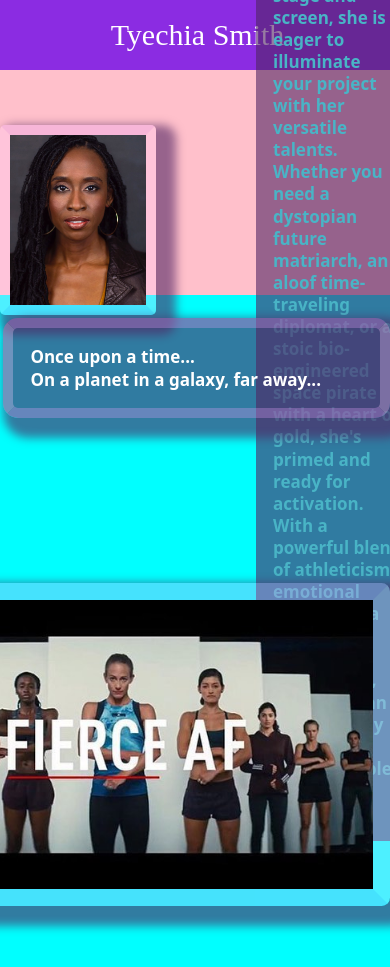
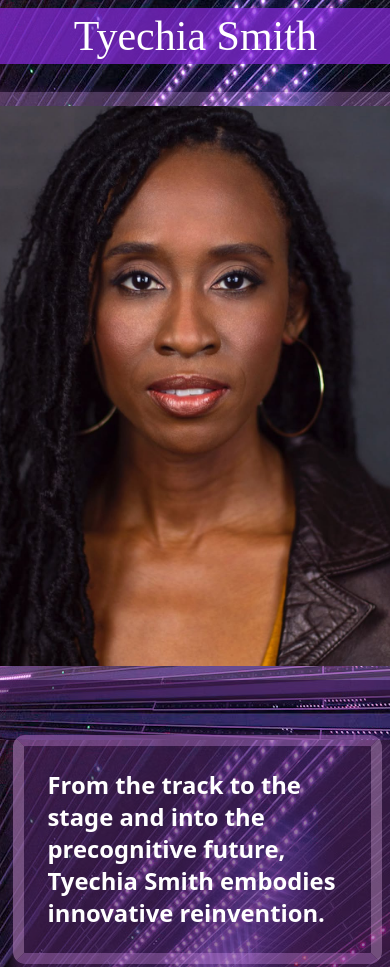
Before and after one commit to NikoLewis/actor-portfolio, a plain HTML site: page index.html in a window 390 px wide. Shown: the top 967 px of the page. Drawn offline with Linux system fonts and the light colour scheme; a web font is replaced by a local one.

Commit message:
refactored css file

```diff
--- a/index.html
+++ b/index.html
@@ -39,15 +39,15 @@
 
             <article id="bio">
 
-                <h4>Once upon a time...<br>On a planet in a galaxy, far away...</h4>
+                <h4 class="the-story-begins">Once upon a time...<br>On a planet in a galaxy, far away...</h4>
                     <section class="image-bio-pairings reverse">
-                        <img src="images/Tyechia-modeling-adias.jpg">
+                        <img id="adias-model" src="images/Tyechia-modeling-adias.jpg">
                         <p class="paragraph 1">
                             Transitioning from a celebrated track and field career—including induction into her college's Hall of Fame and modeling in Adias' Campaigns—to the captivating world of acting. From Jersey City to Atlanta, her journey has been marked by a relentless pursuit of artistic expression.
                         </p>
                     </section>
                     <section class="image-bio-pairings">
-                        <img src="images/Tyechia-joy.jpg">
+                        <img class="vertical-images" src="images/Tyechia-joy.jpg">
                         <p class="paragraph 2">
                             Driven by a deep desire to explore the human experience, Tyechia immersed herself in the rigorous two-and-a-half-year program at the prestigious William Esper Studio in New York City. She mastered the Meisner technique, honing her ability to embody characters with authentic emotional depth. This training not only refined her acting skills but also expanded her empathy, allowing her to delve into the nuances of period pieces and portray characters with distinct physical and verbal differences.
                         </p>
@@ -55,13 +55,13 @@
 
 
                     <section class="image-bio-pairings reverse">
-                        <img src="images/Tyechia-sultry.jpg">
+                        <img class="vertical-images" src="images/Tyechia-sultry.jpg">
                         <p class="paragraph 3">
                             In early 2024, Tyechia made the move to Atlanta, a city brimming with creative energy, to fully dedicate herself to her acting career. While the recent industry strike presented unforeseen challenges, her commitment remains unwavering. Her portfolio reflects a focused dedication to her craft, featuring appearances in Nike commercials, student films, and a foundation built through community theater.
                         </p>
                     </section>
                     <section class="image-bio-pairings">
-                        <img id="narrow-img" src="images/Tyechia-girl-nex-door.jpg">
+                        <img id="narrow-img" class="vertical-images" src="images/Tyechia-girl-nex-door.jpg">
                         <p class="paragraph 4">
                             Tyechia's versatility shines through in her range, encompassing dramatic roles, comedic performances, and a particular affinity for portraying strong, older characters. Her love for science fiction, especially time-traveling adventures that ignite the imagination, fuels her desire to collaborate with visionary directors like Christopher Nolan. She was also profoundly impacted by Viola Davis's raw and powerful performance in "How to Get Away with Murder," as well as Nolan's "Memento," "Interstellar," and "Inception."
                         </p>
@@ -69,18 +69,18 @@
 
 
                     <section class="image-bio-pairings reverse">
-                        <img src="images/Tyechia-wholesome.jpg">
+                        <img class="vertical-images"  src="images/Tyechia-wholesome.jpg">
                         <p class="paragraph 5">
                             Recognizing the need for stability in the entertainment industry and the ability to use digital platforms as a storytelling medium, Tyechia, with her characteristic blend of passion and practicality, is also developing her skills in web development. This blend of creative passion and practical foresight exemplifies her drive and determination.
                         </p>
                     </section>
                     <section class="image-bio-pairings">
-                        <img src="images/Tyechia-stoic.jpg">
+                        <img class="vertical-images"  src="images/Tyechia-stoic.jpg">
                         <p class="paragraph 6">
                             Tyechia Smith is an actor who embraces the unexpected, thrives on challenge, and brings a unique blend of athleticism, emotional depth, and intellectual curiosity to every role and project. She is ready to bring her unique perspective to the stage and screens large and small, and leave a lasting impression across digital mediums.
                         </p>
                     </section>
-                    <h4>Let's forge a future where the impossible becomes cinematic reality.<br>Initiate Contact Now and send your role specifications directly to  <a href= "mailto:
+                    <h4 id="call-to-action">Let's forge a future where the impossible becomes cinematic reality.<br><br>Initiate Contact Now and send your role specifications directly to  <a id="email-me" href= "mailto:
                         tyechiasmith@gmail.com">tyechiasmith@gmail.com</a>.</h4>
             </article>
         </section>
@@ -91,6 +91,7 @@
             <li>copyright Tyechia Smith 2025</li>
 
             <li>designed and coded by Niko Lewis</li>
+
         </ul>
     </footer>
 </body>
--- a/styles.css
+++ b/styles.css
@@ -1,208 +1,10 @@
 body {
     max-width: 1920px;
 }
-@media (width <= 390px) {
-
 html {
-        display: flex;
-        flex-direction: column;
-        font-size: 10px;
-        background-attachment: fixed;
-        background-image: url(/images/photo-1653549892808-aa48a0a18ee6.jpg);
-        margin: -10px;
-    }
-    body {
-        display: flex;
-        flex-direction: column;
-        margin: -10px;
-
-    }
-    main {
-        margin: 2em;
-    }
-    .title-bar {
-        display: flex;
-        /* justify-content: center;    */
-        margin: 0;
-        padding: 0;
-    }
-    header {
-        display: flex;
-        height: 7em;
-        align-items: center;
-        background-color: #8B2CE2;
-        width: 100vw;
-        /*margin shorthand property values order: top margin, right margin,bottom margin,left margin*/
-        margin: 0;
-        padding: 0;
-        justify-content: center;
-    }
-    #logo {
-        visibility: hidden;
-    }
-    h1 {
-        display: flex;
-        flex-grow: 0;
-        font-family: "Emblema One";
-        font-weight: 500;
-        font-style: normal;
-        font-size: 3em;
-        /* width: 100vw; */
-        margin: 0;
-        margin-left: -.5em;
-        padding: 0;
-        color: white;
-        /* justify-content: center; */
-    }
-    /* .container-2 is the parent to .container-1 */
-    /* .container-1 styling begins here */
-
-    .container-1 {
-        display: flex;
-        background-color: pink;
-        /* justify-content: space-around; */
-        /* margin: -0.1.5em; */
-        /* padding: 0;
-    }
-    #headshot {
-        margin: 6em 0 0 16em;
-        gap: 0;
-        /* margin: 30px; */
-        /* flex-grow: 0; */
-        margin-bottom: 4em;
-        height: 30rem;
-        /* height: 70vh; */
-        /* margin-left: -.4rem; */
-
-     }
-
-     #intro{
-        font-size: 1.7em;
-        display: flex;
-        flex-direction: column;
-     }
-     .blurb {
-        display: flex;
-        flex-grow: 0;
-        margin-top: 3em;
-        /* height: 10em; */
-        font-weight: 200px;
-        /* font-size: 2em; */
-        margin-bottom: 2em;
-        font-size: 1.7rem;
-        /* font-size: 1.5em; */
-        /* color:  rgb(178,34,34); */
-        color: #49B4C6;
-        /* font-family: Bebas Neue; */
-        /* font-family: "Della Respira"; */
-        /* font-family: "Syncopate", sans-serif; */
-        /* font-family: "Atomic Age", system-ui; */
-         font-family: "Baumans", system-ui;
-        /* margin: 1.5em; */
-        align-items: center;
-        line-height: 1.3em;
-        /* rgba(170, 50, 220, 0.6) */
-    }
-    h4 {
-        margin-left: .2em;
-        border-style: solid;
-         border-width: 1rem;
-         border-color:   rgb(228, 160, 247,0.3) rgb(255, 204, 255,0.3);
-         box-shadow: 10px 10px 10px 10px rgba(81, 36, 99, 0.6);
-         background-color: rgba(81, 36, 99, 0.6);;
-         font-family: "Atomic Age", system-ui;
-         border-radius: 15px;
-         padding: 1em;
-
-     }
-     p {
-         background-color: rgba(81, 36, 99, 0.6);
-         border-radius: .7em;
-         padding: 1em;
-     }
-
-    img {
-        height: 17em;
-        /* box-shadow: 10px 5px 5px  rgb(228, 160, 247,0.3); */
-        border-style: solid;
-        border-width: 1em;
-        border-color:   rgb(228, 160, 247,0.3) rgb(255, 204, 255,0.3);
-        box-shadow: 10px 10px 10px 10px rgba(81, 36, 99, 0.6);
-
-        border-radius: .5em;
-
-    }
-    #narrow-img {
-        object-fit: contain;
-    }
-
-    /* this is the parent container of all the image + p pairing sections */
-    #bio {
-        font-size: 1.7em;
-        display: flex;
-        flex-direction: column;
-        font-family: "Raleway";
-        /* font-family: "Baumans", system-ui; */
-        background-color: aqua;
-      }
-
-    .image-bio-pairings {
-        display: flex;
-        gap: 100px;
-        /* margin: 20px; */
-        margin-bottom: -75px;
-        /* margin-top: -10px; */
-        align-items: center;
-      }
-     .reverse{
-        flex-direction: row-reverse;
-      }
-    .container-2 {
-        /* background-image: url('/color-illustration.webp'); */
-        /* background-color: #F87900; */
-        /* background-blend-mode: multiply; */
-        color: white;
-        font-weight: 600;
-          }
-
-    footer {
-        margin-top: 7em;
-        color: white;
-        /* display: flex; */
-    }
-    ul {
-        display: flex;
-        justify-content: space-around;
-        list-style-type: none;
-        font-size: 1.5em;
-        text-decoration: none;
-
-    }
-    li {
-        text-decoration: none;
-    }
-  }
-
-  /* This will be a media query that is tablet friendly */
-@media (min-width: 30em) and (max-width: 899px) {
-    /* … */
-  }
-
-  /* avg small laptop screen is 1400 x 900 px according to my research */
-@media (min-width: 1439px) {
-    html {
-        /* font-size: 20px; */
-        /* putting background and gradient here should make it expand all the way down */
     background-attachment: fixed;
     background-image: url(/images/photo-1519608487953-e999c86e7455.jpg);
-        /*  background-image: url(/images/photo-1653549892808-aa48a0a18ee6.jpg); */
-
     }
-
-
-        /* background-color: rgb(255, 204, 255,0.3); */
-        /* background-color: rgb(228, 160, 247,0.3); */
-
 p {
     background-color: rgba(81, 36, 99, 0.6);
     border-radius: .7em;
@@ -214,68 +16,32 @@ body {
 }
 header {
     display: flex;
-
     height: 10rem;
-     /* flex-direction: row; */
-
     align-items: center;
     width: 100vw;
     background-color: #8B2CE2;
     margin: 0;
-
-
 }
 #logo {
     height: 500px;
     width: 800px;
-        /* height: 100%; */
-        /* width: 100%; */
     background-image: url('/images/bw-illustration.png');
-        /* background-image:
-        radial-gradient(
-            rgba(255, 204, 255,0.3),
-            rgba(228, 160, 247,0.5),
-            rgba(81, 36, 99, 0.5)
-        ),
-        url('/images/bw-illustration.png'); */
-        /* rgb(228, 160, 247,0.3) rgb(255, 204, 255,0.3) rgba(81, 36, 99, 0.6); */
     background-color: #8B2CE2;
     background-blend-mode: multiply;
-        /* rgba(1, 130, 214,.5),
-        rgba(99, 20, 101, .7),
-        rgba(41, 29, 141,0.7) */
-        /* border: none; */
-        /* box-shadow: none; */
     margin-top: 10em;
     padding-top: -6em;
     margin-bottom: -4em;
     margin-left: -5em;
     object-fit: cover;
-        /* rgba(1, 130, 214,.5),  */
 }
 h1 {
     display: flex;
     flex-grow: 0;
-        /* font-family: "Emblema One"; */
-        /* font-family: "Atomic Age", system-ui; */
-        /* font-family: "Montserrat"; */
-        /* font-family: "Baumans", system-ui; */
-        /* font-family: "Atomic Age", system-ui;this is my fav */
-         /* font-family: "Supermercado One", sans-serif; */
-        /* this one below doesn't break the header */
-        /* font-family: "Bungee Shade", sans-serif;  */
-         /* this one below doesn't break the header */
     font-family: "Monoton", sans-serif;
-
-         /* this one below doesn't break the header */
-        /* font-family: "Syncopate", sans-serif; */
-
-
     font-weight: 400;
     font-style: normal;
     font-size: 4rem;
     width: 100vw;
-        /* color:  rgb(178,34,34); */
     color: white;
     align-items: center;
     margin-left: -1rem;
@@ -284,37 +50,26 @@ body {
     justify-content: center;
     height: 20vh;
 }
-
 h4 {
     margin-left: .2em;
     border-style: solid;
     border-width: 1rem;
     border-color:   rgb(228, 160, 247,0.3) rgb(255, 204, 255,0.3);
     box-shadow: 10px 10px 10px 10px rgba(81, 36, 99, 0.6);
-        background-color: rgba(81, 36, 99, 0.6);;
+    background-color: rgba(81, 36, 99, 0.6);
     font-family: "Atomic Age", system-ui;
     border-radius: 15px;
     padding: 1em;
-
 }
 .container-1 {
     display: flex;
-        /* justify-content: space-around; */
-        /* margin: -0.1.5em; */
-        /* padding: 0; */
 }
 #headshot {
     margin: 6em 0 0 16em;
     gap: 0;
-        /* margin: 30px; */
-        /* flex-grow: 0; */
     margin-bottom: 4em;
     height: 30rem;
-        /* height: 70vh; */
-        /* margin-left: -.4rem; */
-
     }
-
 #intro{
     font-size: 1.7em;
     display: flex;
@@ -324,75 +79,49 @@ body {
     display: flex;
     flex-grow: 0;
     margin-top: 3em;
-        /* height: 10em; */
     font-weight: 200px;
-        /* font-size: 2em; */
     margin-bottom: 2em;
     font-size: 1.7rem;
-        /* font-size: 1.5em; */
-        /* color:  rgb(178,34,34); */
-        color: #49B4C6;
-        /* font-family: Bebas Neue; */
-        /* font-family: "Della Respira"; */
-        /* font-family: "Syncopate", sans-serif; */
-        /* font-family: "Atomic Age", system-ui; */
+    color: #65e2f8;
     font-family: "Baumans", system-ui;
-        /* margin: 1.5em; */
     align-items: center;
     line-height: 1.3em;
-        /* rgba(170, 50, 220, 0.6) */
 }
-
 main {
     margin: 17px;
 }
 img {
     height: 17em;
-        /* box-shadow: 10px 5px 5px  rgb(228, 160, 247,0.3); */
     border-style: solid;
     border-width: 1em;
     border-color:   rgb(228, 160, 247,0.3) rgb(255, 204, 255,0.3);
     box-shadow: 10px 10px 10px 10px rgba(81, 36, 99, 0.6);
-
     border-radius: .5em;
-
 }
 #narrow-img {
     object-fit: contain;
 }
-
-    /* this is the parent container of all the image + p pairing sections */
 #bio {
     font-size: 1.7em;
     display: flex;
     flex-direction: column;
     font-family: "Raleway";
-        /* font-family: "Baumans", system-ui; */
     }
-
 .image-bio-pairings {
     display: flex;
     gap: 100px;
-        /* margin: 20px; */
-        margin-bottom: -75px;
-        /* margin-top: -10px; */
     align-items: center;
     }
     .reverse{
     flex-direction: row-reverse;
     }
 .container-2 {
-        /* background-image: url('/color-illustration.webp'); */
-        /* background-color: #F87900; */
-        /* background-blend-mode: multiply; */
     color: white;
     font-weight: 600;
 }
-
 footer {
     margin-top: 7em;
     color: white;
-        /* display: flex; */
 }
 ul {
     display: flex;
@@ -400,10 +129,138 @@ body {
     list-style-type: none;
     font-size: 1.5em;
     text-decoration: none;
-
 }
 li {
     text-decoration: none;
 }
+#email-me{
+    text-decoration: none;
+    color: #681bc0;
+}
+#call-to-action{
+    margin-top: 5em;
+    font-size: .9em;
+}
+/* media query begins here */
+@media  (width <= 1300px) {
+    html {
+        display: flex;
+        flex-direction: column;
+        font-size: 14px;
+        background-attachment: fixed;
+        background-image: url(/images/mobiilebackground.jpg);
+        margin: -10px;
+    }
+    #logo {
+        visibility: hidden;
+    }
+    header {
+        display: flex;
+        height: 4em;
+        align-items: center;
+        background-color: rgb(139, 44, 226, .7);
+        width: 100vw;
+        position: fixed;
+        margin: 0;
+        padding: 0;
+        justify-content: center;
+    }
+    #headshot {
+        height: 40em;
+        margin-left: -.5em;
+        margin-bottom: 8em;
+    }
+    body {
+        display: flex;
+        flex-direction: column;
+        margin: -10px;
+    }
+    main {
+        margin: 2em;
+    }
+    .title-bar {
+        display: flex;
+        justify-content: center;
+        margin: 0;
+        padding: 0;
+    }
+    h1 {
+        display: flex;
+        flex-grow: 0;
+        font-family: "Emblema One";
+        font-weight: 500;
+        font-style: normal;
+        font-size: 3em;
+        width: 100vw;
+        margin: 0;
+        margin-left: -18em;
+        padding: 0;
+        color: white;
+        justify-content: center;
+    }
+    h4 {
+        /* margin-left: .1em; */
+        margin-top: -3em;
+        border-style:solid;
+        border-width: .5em;
+        border-radius: .5em;
+        padding: 1em;
+    }
 
+    .blurb {
+        display: flex;
+        flex-grow: 0;
+        font-weight: 200px;
+        font-size: 1.7rem;
+        color: #49B4C6;
+        font-family: "Baumans", system-ui;
+        align-items: center;
+        line-height: 1.3em;}
+
+    .the-story-begins{
+        margin: 1em;
     }
+    .container-2{
+        justify-content: center;
+        display: flex;
+        flex-direction: column;
+    }
+    .image-bio-pairings {
+        display: flex;
+        flex-direction: column;
+        gap: 1em;
+        align-items: center;
+    }
+    #adias-model {
+        height: 23em;
+        width: 29.5em;
+        margin-top: 1.5em;
+        border-width: .5em;
+    }
+    .vertical-images{
+        margin-top: 5em;
+        border-width: .5em;
+        height: 28em;
+        width: 18em;
+    }
+    footer{
+        margin-top: -.8em;
+        font-size: 1.2em;
+        font-weight: 700;
+        justify-content: space-around;
+        margin-left: 1em ;
+        display: flex;
+        background-color: rgba(81, 36, 99, 0.6);;
+    }
+    ul{
+        flex-direction: column;
+        align-items: center;
+    }
+    #call-to-action{
+        margin-top: 7em;
+        font-size: 1em;
+    }
+    .paragraph {
+        margin-bottom: -4em;
+    }
+}
```
Lines whose indentation alone changed are shown as unchanged.
